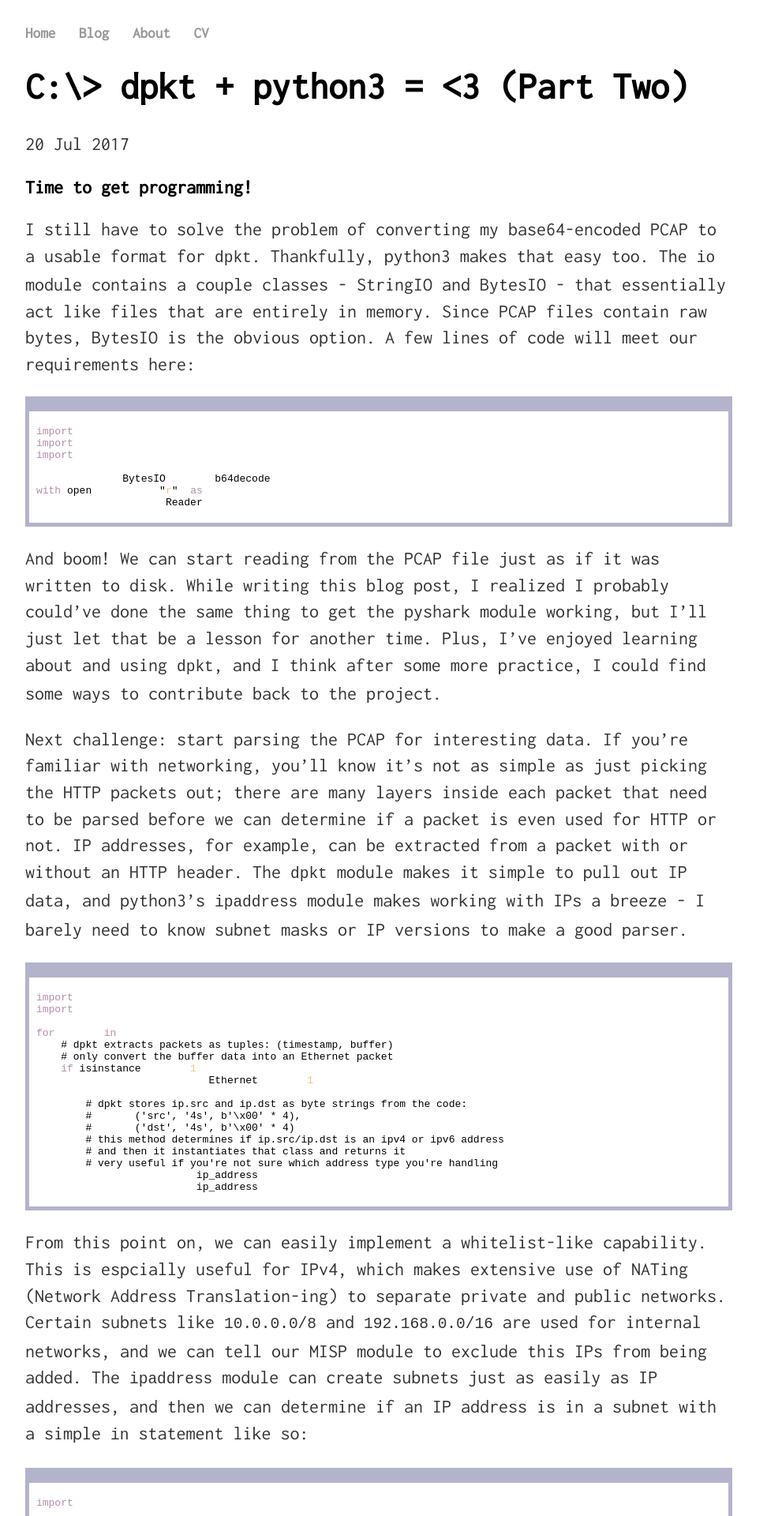
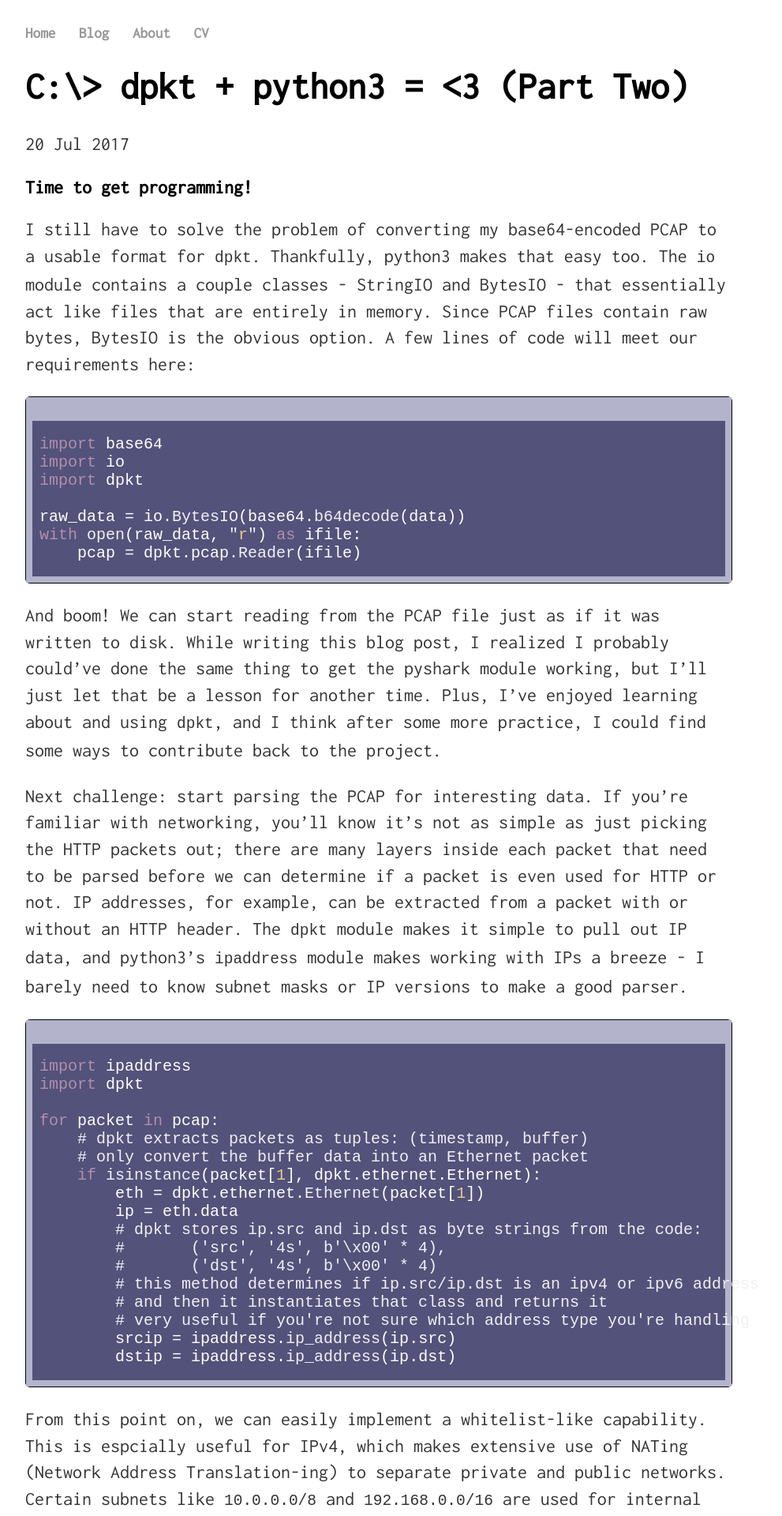
Before and after one commit to infosec-intern/infosec-intern.github.io, a Jekyll site: the page built from _posts/2017-07-18-dpkt-+-python3-pt2.md, in a window 1280 px wide. Shown: the top 1920 px of the page at 79% size, without its empty margins (160-1151 px from the left). Built offline with Jekyll 4.4.1, drawn with Linux system fonts in a browser that asks for light colours.

Commit message:
figured out what screwed syntax highlights up had code.language-python instead of div.language-python

```diff
--- a/css/syntax-highlights.css
+++ b/css/syntax-highlights.css
@@ -1,7 +1,7 @@
-/* code.highlighter-rouge {
+code.highlighter-rouge {
     font-weight: lighter;
-} */
-code.language-python {
+}
+.language-python {
     font-size: 15pt;
     color: #f0f0f5;
     background: #52527a;
```
